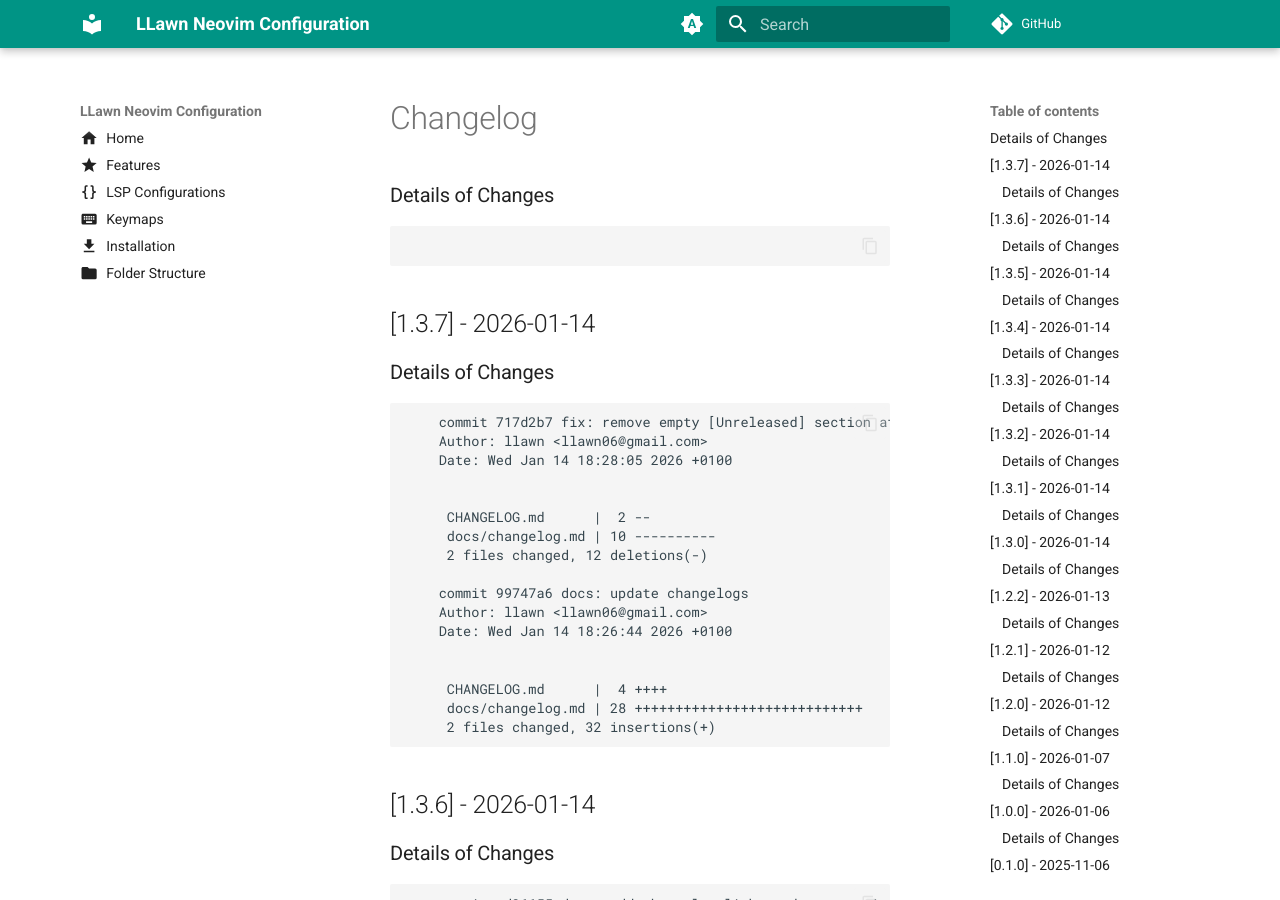
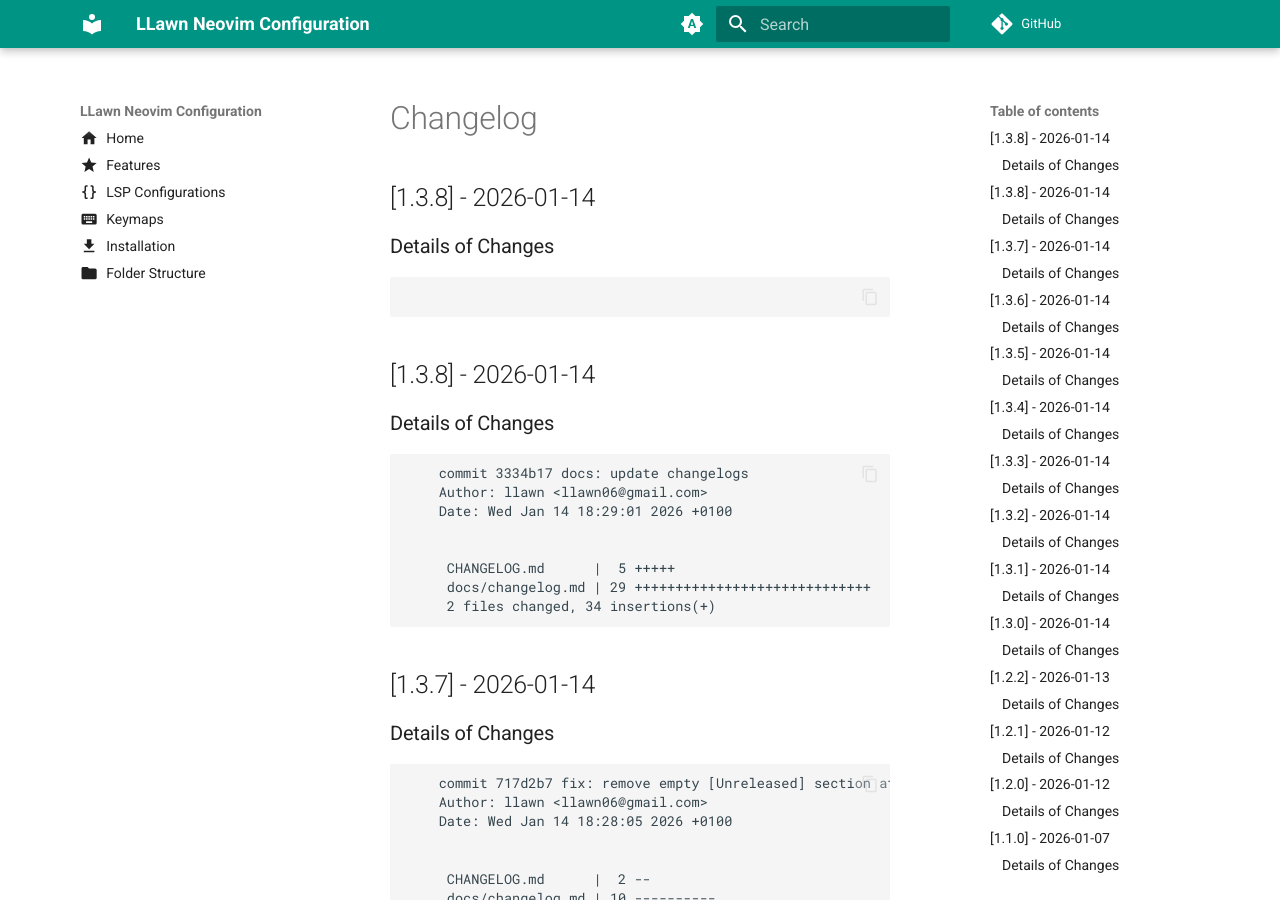
Before and after one commit to llawn/llawnvim, an MkDocs documentation site: the page built from docs/changelog.md, in a window 1280 px wide and 900 px high. Built offline with MkDocs 1.6.1 and Material for MkDocs 9.7.7, drawn with Linux system fonts in a browser that asks for light colours; comment, search, counter and statistics services are not loaded.

Commit message:
docs: update changelogs

````diff
--- a/docs/changelog.md
+++ b/docs/changelog.md
@@ -1,8 +1,32 @@
 # Changelog
 
+## [1.3.8] - 2026-01-14
+
 ### Details of Changes
+
 ```
+
 ```
+
+
+
+## [1.3.8] - 2026-01-14
+
+### Details of Changes
+
+```
+    commit 3334b17 docs: update changelogs
+    Author: llawn <llawn06@gmail.com>
+    Date: Wed Jan 14 18:29:01 2026 +0100
+
+
+     CHANGELOG.md      |  5 +++++
+     docs/changelog.md | 29 +++++++++++++++++++++++++++++
+     2 files changed, 34 insertions(+)
+```
+
+
+
 ## [1.3.7] - 2026-01-14
 
 ### Details of Changes
````
Also changed, not shown: CHANGELOG.md (+6 -0 lines).
